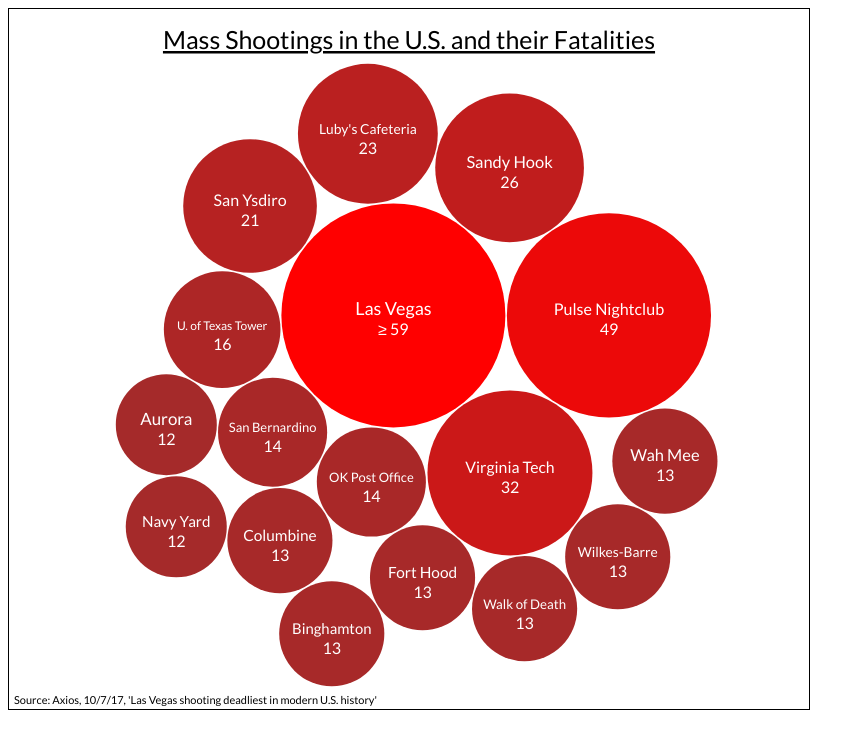
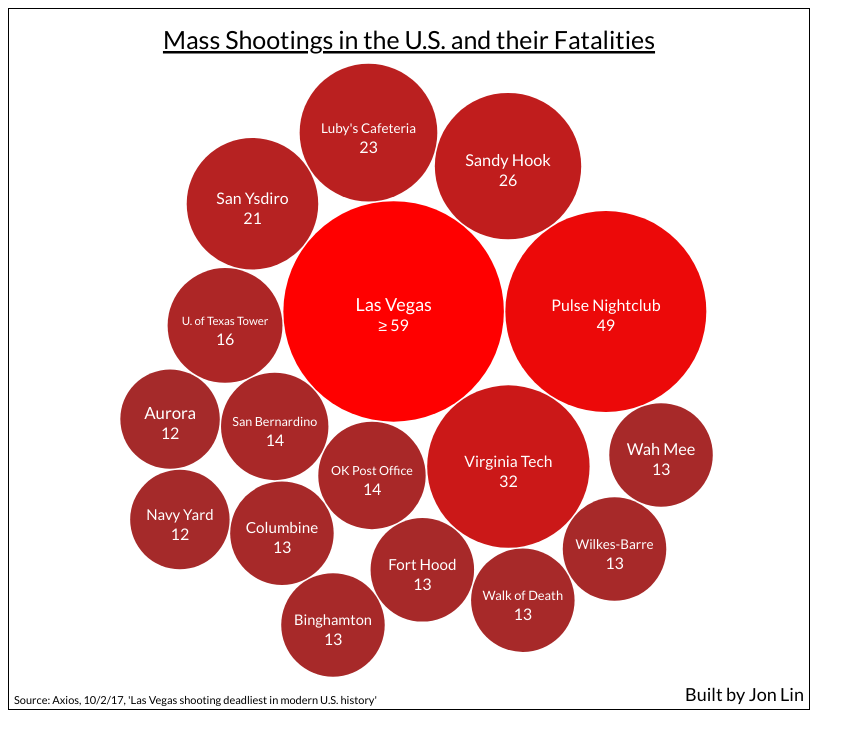
Before and after one commit to jclin2013/MassShootingsViz, a plain HTML site: page index.html in a window 1280 px wide. Shown: the whole page, without its empty margins (0-865 px from the left). Drawn offline with Linux system fonts and the light colour scheme.

Commit message:
Add byline to chart

```diff
--- a/index.html
+++ b/index.html
@@ -31,7 +31,7 @@
 
       function loadDataVis() {
         let w = 800, h = 700;
-        let margin = {top: 50, bottom: 50, left: 0, right: 0}
+        let margin = {top: 50, bottom: 10, left: 0, right: 0}
 
         let colors = d3.scaleLinear()
                        .domain([
@@ -56,27 +56,31 @@
 
         //add source
         svg.append("a")
-           .attr("class", "source")
-           .attr("xlink:href", "https://www.axios.com/americas-worst-mass-shootings-2491943903.html")
+           .attr("class", "sourceLink")
+           .attr("href", "https://www.axios.com/americas-worst-mass-shootings-2491943903.html")
+           .attr("target", "_blank")
            .append("text")
            .attr("x", 5)
            .attr("y", h - 5)
            .attr("text-anchor", "start")
            .attr("font-size", 11)
            .attr("font-family", fontFamily)
-           .text("Source: Axios, 10/7/17, 'Las Vegas shooting deadliest in modern U.S. history'");
+           .text("Source: Axios, 10/2/17, 'Las Vegas shooting deadliest in modern U.S. history'");
 
-        svg.append("a")
-           .attr("class", "source")
-           .attr("x", 5)
-           .attr("y", h - 15)
-           .attr("text-anchor", "start")
-           .attr("font-size", 15)
-           .attr("font-family", fontFamily)
-           .text("Source: Axios");
+         //add byline
+         svg.append("a")
+            .attr("href", "https://www.jon-lin.com")
+            .attr("target", "_blank")
+            .append("text")
+            .attr("x", w - 5)
+            .attr("y", h - 8)
+            .attr("text-anchor", "end")
+            .attr("font-size", 18)
+            .attr("font-family", fontFamily)
+            .text("Built by Jon Lin");
 
         let pack = d3.pack()
-                     .size([w, h - margin.top])
+                     .size([w, h - margin.top - margin.bottom])
                      .padding(1.5);
 
         let root = d3.hierarchy({children: dataset})
@@ -91,7 +95,7 @@
                        d3.max(packedData, d => d.data[textField].length/d.r),
                        d3.min(packedData, d => d.data[textField].length/d.r)
                    ])
-                  .range([12, 18]);
+                  .range([11.5, 18]);
         }
 
         let nameSizeScale = dynamicFontSizing("name");
@@ -99,8 +103,6 @@
         let locationSizeScale = dynamicFontSizing("location");
 
          let extraInfoEffect = node => {
-           node.on("click", function(d) { window.open(d.data.link) });
-
            node.on("mouseover", function(d) {
                    d3.select(this).selectAll(".labels").attr("visibility", "hidden");
                    this.querySelector("circle").style.fill = "#5e5858";
@@ -139,7 +141,11 @@
 
         let node = svg.selectAll(".node")
                       .data(packedData)
-                      .enter().append("g")
+                      .enter()
+                      .append("a")
+                      .attr("href", d => d.data.link)
+                      .attr("target", "_blank")
+                      .append("g")
                       .attr("class", "node")
                       .attr("transform", d => "translate(" + d.x + "," + (d.y + margin.top) + ")")
                       .call(extraInfoEffect);
--- a/style.css
+++ b/style.css
@@ -11,6 +11,6 @@ svg {
   pointer-events: none;
 }
 
-.node {
+/*.node {
   cursor: pointer;
-}
+}*/
```
